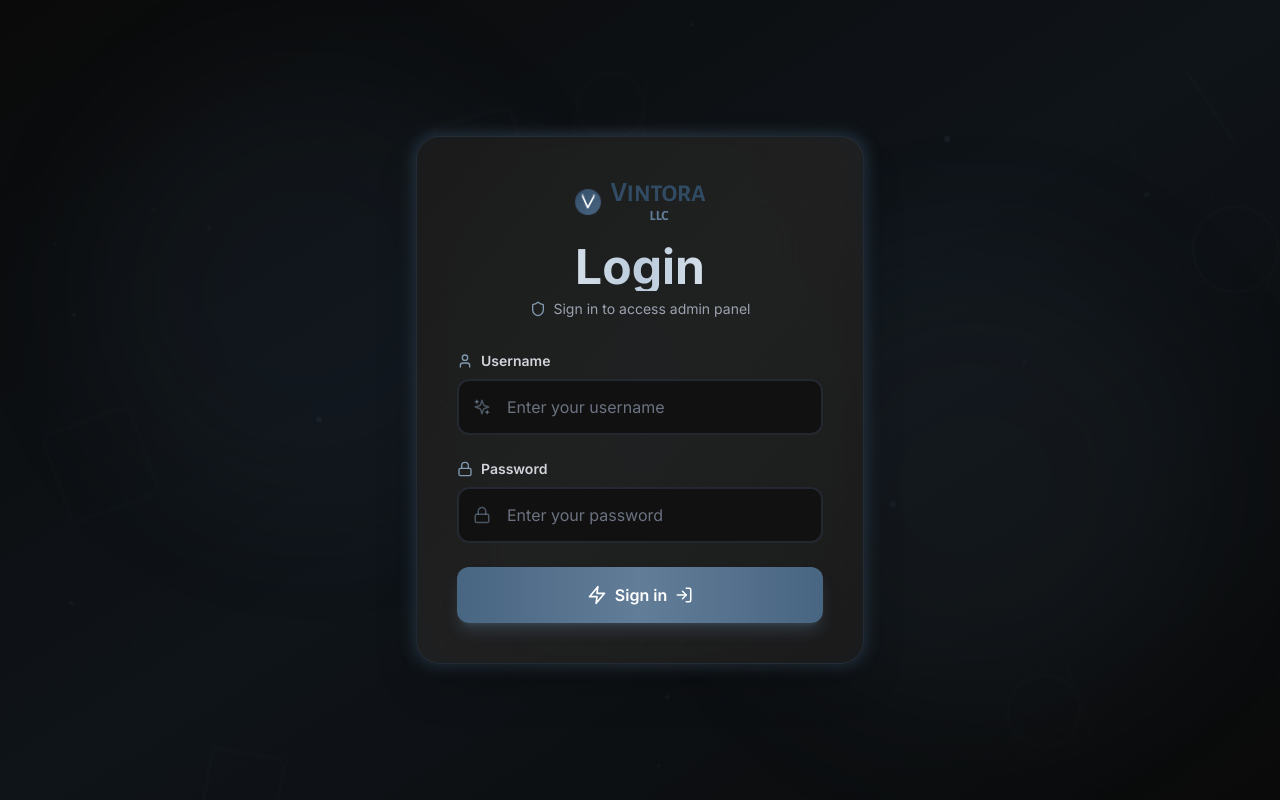
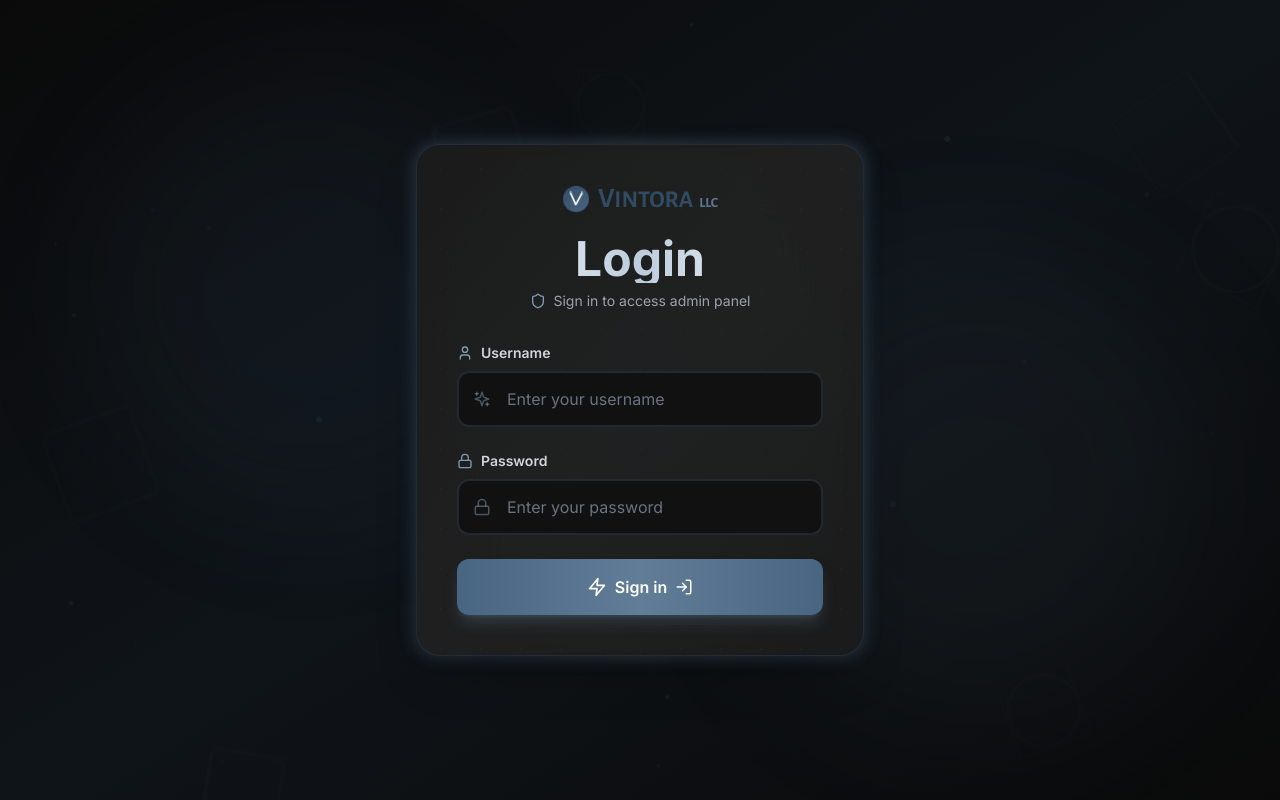
Before and after one commit to hrmughal35/vintorallc, a React (Vite) app: page /admin/login in a window 1280 px wide. Built offline with nearby package versions, Linux system fonts and the light colour scheme.

Commit message:
Update logo to single line: V bigger, INTORA regular, LLC smaller

```diff
--- a/src/components/Logo.jsx
+++ b/src/components/Logo.jsx
@@ -55,10 +55,10 @@ const Logo = ({ className = '', animated = true, size = 'default', textColor = '
               ease: "easeInOut"
             }}
           />
-          {/* Optional: Keep text with image logo */}
-          <div className="flex flex-col" style={{ fontFamily: "'Alegreya Sans', sans-serif" }}>
+          {/* Optional: Keep text with image logo - Single Line */}
+          <div className="flex items-baseline" style={{ fontFamily: "'Alegreya Sans', sans-serif" }}>
             <motion.span
-              className={`font-bold ${colors.main} ${sizeClasses[size]} flex items-baseline`}
+              className={`font-bold ${colors.main} flex items-baseline`}
               animate={animated ? {
                 opacity: [1, 0.8, 1],
               } : {}}
@@ -68,24 +68,9 @@ const Logo = ({ className = '', animated = true, size = 'default', textColor = '
                 ease: "easeInOut"
               }}
             >
-              <span className={colors.primary} style={{ fontSize: size === 'large' ? '2.5rem' : size === 'small' ? '1.25rem' : '1.75rem' }}>V</span>
-              <span className={colors.primary} style={{ fontSize: size === 'large' ? '2rem' : size === 'small' ? '1rem' : '1.5rem' }}>INTORA</span>
-            </motion.span>
-            <motion.span
-              className={`${colors.secondary} font-semibold -mt-1`}
-              style={{
-                fontSize: size === 'large' ? '1rem' : size === 'small' ? '0.625rem' : '0.875rem'
-              }}
-              animate={animated ? {
-                x: [0, 2, 0],
-              } : {}}
-              transition={{
-                duration: 2,
-                repeat: Infinity,
-                ease: "easeInOut"
-              }}
-            >
-              LLC
+              <span className={colors.primary} style={{ fontSize: size === 'large' ? '2.5rem' : size === 'small' ? '1.25rem' : '1.75rem', lineHeight: '1' }}>V</span>
+              <span className={colors.primary} style={{ fontSize: size === 'large' ? '2rem' : size === 'small' ? '1rem' : '1.5rem', lineHeight: '1' }}>INTORA</span>
+              <span className={colors.secondary} style={{ fontSize: size === 'large' ? '1rem' : size === 'small' ? '0.625rem' : '0.875rem', lineHeight: '1', marginLeft: size === 'large' ? '0.5rem' : size === 'small' ? '0.25rem' : '0.375rem' }}>LLC</span>
             </motion.span>
           </div>
         </div>
@@ -198,10 +183,10 @@ const Logo = ({ className = '', animated = true, size = 'default', textColor = '
           </svg>
         </motion.div>
 
-      {/* Text - Alegreya Sans Font */}
-      <div className="flex flex-col" style={{ fontFamily: "'Alegreya Sans', sans-serif" }}>
+      {/* Text - Alegreya Sans Font - Single Line */}
+      <div className="flex items-baseline" style={{ fontFamily: "'Alegreya Sans', sans-serif" }}>
         <motion.span
-          className={`font-bold ${colors.main} ${sizeClasses[size]} flex items-baseline`}
+          className={`font-bold ${colors.main} flex items-baseline`}
           animate={animated ? {
             opacity: [1, 0.8, 1],
           } : {}}
@@ -211,24 +196,9 @@ const Logo = ({ className = '', animated = true, size = 'default', textColor = '
             ease: "easeInOut"
           }}
         >
-          <span className={colors.primary} style={{ fontSize: size === 'large' ? '2.5rem' : size === 'small' ? '1.25rem' : '1.75rem' }}>V</span>
-          <span className={colors.primary} style={{ fontSize: size === 'large' ? '2rem' : size === 'small' ? '1rem' : '1.5rem' }}>INTORA</span>
-        </motion.span>
-        <motion.span
-          className={`${colors.secondary} font-semibold -mt-1`}
-          style={{
-            fontSize: size === 'large' ? '1rem' : size === 'small' ? '0.625rem' : '0.875rem'
-          }}
-          animate={animated ? {
-            x: [0, 2, 0],
-          } : {}}
-          transition={{
-            duration: 2,
-            repeat: Infinity,
-            ease: "easeInOut"
-          }}
-        >
-          LLC
+          <span className={colors.primary} style={{ fontSize: size === 'large' ? '2.5rem' : size === 'small' ? '1.25rem' : '1.75rem', lineHeight: '1' }}>V</span>
+          <span className={colors.primary} style={{ fontSize: size === 'large' ? '2rem' : size === 'small' ? '1rem' : '1.5rem', lineHeight: '1' }}>INTORA</span>
+          <span className={colors.secondary} style={{ fontSize: size === 'large' ? '1rem' : size === 'small' ? '0.625rem' : '0.875rem', lineHeight: '1', marginLeft: size === 'large' ? '0.5rem' : size === 'small' ? '0.25rem' : '0.375rem' }}>LLC</span>
         </motion.span>
       </div>
       </div>
```
